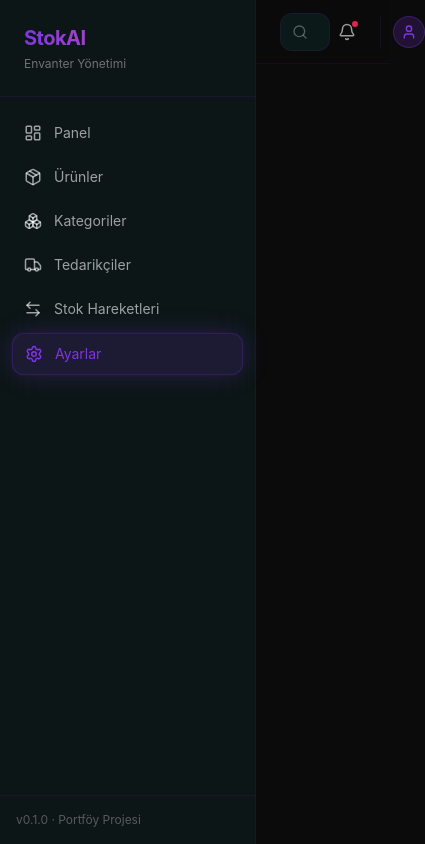
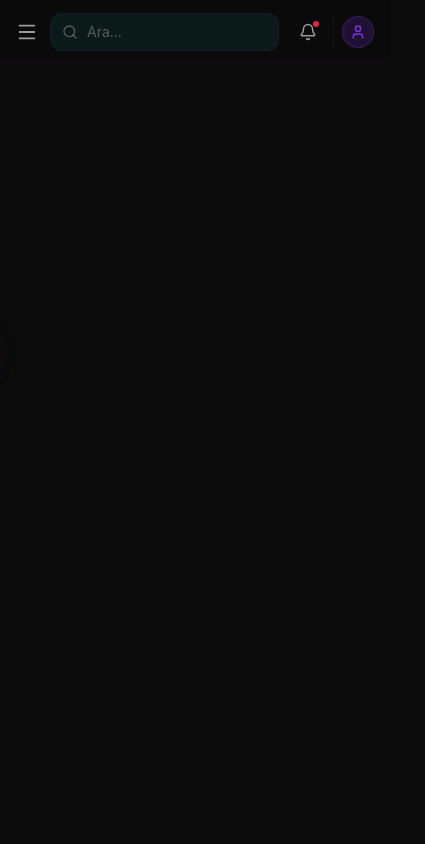
Before and after one commit to azizenesozturk/ai-stok-yonetim-sistemi, a React app in the folder frontend/: page /settings in a window 390 px wide. Shown: the whole page, 425 px wide, since content can reach past the window. Built offline with nearby package versions, Linux system fonts and the light colour scheme; the HTML template or start-up script is replaced by a standard one.

Commit message:
Mobil uyumluluk eklendi: responsive sidebar, grid ve tablolar

```diff
--- a/frontend/src/App.jsx
+++ b/frontend/src/App.jsx
@@ -1,28 +1,31 @@
+import { useState } from 'react'
 import { BrowserRouter, Routes, Route } from 'react-router-dom'
 import Sidebar from './components/Sidebar'
 import Topbar from './components/Topbar'
 import Dashboard from './pages/Dashboard'
 import Products from './pages/Products'
-import Movements from './pages/Movements'
+import ProductDetail from './pages/ProductDetail'
 import Categories from './pages/Categories'
 import Suppliers from './pages/Suppliers'
-import ProductDetail from './pages/ProductDetail'
+import Movements from './pages/Movements'
 
 function App() {
+  const [sidebarOpen, setSidebarOpen] = useState(false)
+
   return (
     <BrowserRouter>
       <div className="min-h-screen bg-background text-white">
-        <Sidebar />
-        <div className="ml-64">
-          <Topbar />
-          <main className="p-6">
+        <Sidebar isOpen={sidebarOpen} onClose={() => setSidebarOpen(false)} />
+        <div className="md:ml-64">
+          <Topbar onMenuClick={() => setSidebarOpen(true)} />
+          <main className="p-4 md:p-6">
             <Routes>
+              <Route path="/" element={<Dashboard />} />
+              <Route path="/products" element={<Products />} />
               <Route path="/products/:id" element={<ProductDetail />} />
               <Route path="/categories" element={<Categories />} />
               <Route path="/suppliers" element={<Suppliers />} />
               <Route path="/movements" element={<Movements />} />
-              <Route path="/" element={<Dashboard />} />
-              <Route path="/products" element={<Products />} />
             </Routes>
           </main>
         </div>
--- a/frontend/src/components/Sidebar.jsx
+++ b/frontend/src/components/Sidebar.jsx
@@ -1,5 +1,5 @@
 import { Link, useLocation } from 'react-router-dom'
-import { LayoutDashboard, Package, Boxes, Truck, ArrowLeftRight, Settings } from 'lucide-react'
+import { LayoutDashboard, Package, Boxes, Truck, ArrowLeftRight, Settings, X } from 'lucide-react'
 
 const menuItems = [
   { icon: LayoutDashboard, label: 'Panel', path: '/' },
@@ -10,16 +10,33 @@ const menuItems = [
   { icon: Settings, label: 'Ayarlar', path: '/settings' },
 ]
 
-function Sidebar() {
+function Sidebar({ isOpen, onClose }) {
   const location = useLocation()
 
   return (
-    <aside className="fixed left-0 top-0 h-screen w-64 bg-surface/40 backdrop-blur-xl border-r border-primary/10 flex flex-col">
-      <div className="p-6 border-b border-primary/10">
+    <>
+      {/* Mobilde karartma arka planı - sidebar açıkken içeriğin üstüne gelir */}
+      {isOpen && (
+        <div
+          onClick={onClose}
+          className="fixed inset-0 bg-black/60 backdrop-blur-sm z-30 md:hidden"
+        />
+      )}
+
+      <aside
+        className={`fixed left-0 top-0 h-screen w-64 bg-surface/40 backdrop-blur-xl border-r border-primary/10 flex flex-col z-40 transition-transform duration-300
+          ${isOpen ? 'translate-x-0' : '-translate-x-full'} md:translate-x-0`}
+      >
+        <div className="p-6 border-b border-primary/10 flex items-center justify-between">
+          <div>
             <h1 className="text-xl font-bold tracking-tight bg-gradient-to-r from-primary to-accent-magenta bg-clip-text text-transparent">
               StokAI
             </h1>
             <p className="text-xs text-white/40 mt-1">Envanter Yönetimi</p>
+          </div>
+          <button onClick={onClose} className="md:hidden text-white/40 hover:text-white">
+            <X size={20} />
+          </button>
         </div>
 
         <nav className="flex-1 px-3 py-4 space-y-1">
@@ -30,6 +47,7 @@ function Sidebar() {
               <Link
                 key={item.label}
                 to={item.path}
+                onClick={onClose}
                 className={`w-full flex items-center gap-3 px-3 py-2.5 rounded-xl text-sm transition-all duration-200
                   ${isActive
                     ? 'bg-primary/15 text-primary border border-primary/20 glow-primary'
@@ -47,6 +65,7 @@ function Sidebar() {
           <p className="text-xs text-white/30">v0.1.0 · Portföy Projesi</p>
         </div>
       </aside>
+    </>
   )
 }
 
--- a/frontend/src/components/Topbar.jsx
+++ b/frontend/src/components/Topbar.jsx
@@ -1,23 +1,27 @@
-import { Search, Bell, User } from 'lucide-react'
+import { Search, Bell, User, Menu } from 'lucide-react'
 
-function Topbar() {
+function Topbar({ onMenuClick }) {
   return (
-    <header className="sticky top-0 z-10 h-16 bg-background/70 backdrop-blur-xl border-b border-primary/10 flex items-center justify-between px-6">
-      <div className="relative w-80">
+    <header className="sticky top-0 z-20 h-16 bg-background/70 backdrop-blur-xl border-b border-primary/10 flex items-center justify-between px-4 md:px-6 gap-3">
+      <button onClick={onMenuClick} className="md:hidden text-white/60 hover:text-white flex-shrink-0">
+        <Menu size={22} />
+      </button>
+
+      <div className="relative flex-1 max-w-80">
         <Search size={16} className="absolute left-3 top-1/2 -translate-y-1/2 text-white/30" />
         <input
           type="text"
-          placeholder="Ürün, kategori veya tedarikçi ara..."
+          placeholder="Ara..."
           className="w-full bg-surface/50 border border-primary/10 rounded-xl pl-9 pr-3 py-2 text-sm text-white placeholder:text-white/30 focus:outline-none focus:border-primary/40 focus:shadow-[0_0_16px_-4px_rgba(126,54,226,0.4)] transition-all"
         />
       </div>
 
-      <div className="flex items-center gap-4">
+      <div className="flex items-center gap-2 md:gap-4 flex-shrink-0">
         <button className="relative p-2 rounded-xl hover:bg-white/5 transition-colors">
           <Bell size={18} className="text-white/60" />
           <span className="absolute top-1.5 right-1.5 w-1.5 h-1.5 bg-error rounded-full" />
         </button>
-        <div className="flex items-center gap-2 pl-3 border-l border-primary/10">
+        <div className="flex items-center gap-2 pl-2 md:pl-3 border-l border-primary/10">
           <div className="w-8 h-8 rounded-full bg-primary/20 border border-primary/30 flex items-center justify-center">
             <User size={16} className="text-primary" />
           </div>
--- a/frontend/src/pages/Categories.jsx
+++ b/frontend/src/pages/Categories.jsx
@@ -100,7 +100,7 @@ function Categories() {
         </form>
       )}
 
-      <div className="grid grid-cols-3 gap-4">
+      <div className="grid grid-cols-1 sm:grid-cols-2 lg:grid-cols-3 gap-4">
         {loading && <p className="text-white/40">Yükleniyor...</p>}
         {!loading && categories.length === 0 && <p className="text-white/40">Henüz kategori yok</p>}
         {!loading && categories.map((c) => (
--- a/frontend/src/pages/Dashboard.jsx
+++ b/frontend/src/pages/Dashboard.jsx
@@ -41,7 +41,7 @@ function Dashboard() {
 
       {!loading && !error && (
         <>
-          <div className="grid grid-cols-4 gap-4 mb-6">
+          <div className="grid grid-cols-2 md:grid-cols-4 gap-4 mb-6">
             <StatCard icon={Package} label="Toplam Ürün" value={products.length} accent="primary" />
             <StatCard icon={AlertTriangle} label="Kritik Stok" value={lowStock.length} accent="warning" />
             <StatCard
--- a/frontend/src/pages/Movements.jsx
+++ b/frontend/src/pages/Movements.jsx
@@ -50,7 +50,7 @@ function Movements() {
         </button>
       </div>
 
-      <div className="bg-surface/40 border border-primary/10 rounded-2xl overflow-hidden">
+      <div className="bg-surface/40 border border-primary/10 rounded-2xl overflow-x-auto">
         <table className="w-full text-sm">
           <thead>
             <tr className="border-b border-primary/10 text-white/40 text-left">
--- a/frontend/src/pages/ProductDetail.jsx
+++ b/frontend/src/pages/ProductDetail.jsx
@@ -137,7 +137,7 @@ function ProductDetail() {
         </div>
       )}
 
-      <div className="grid grid-cols-3 gap-4 mb-6">
+      <div className="grid grid-cols-1 sm:grid-cols-3 gap-4 mb-6">
         <div className="bg-surface/40 border border-primary/10 rounded-2xl p-5">
           <p className="text-white/40 text-xs mb-1">Kritik Stok Eşiği</p>
           <p className="text-xl font-bold text-white">{product.min_stock_level} adet</p>
--- a/frontend/src/pages/Products.jsx
+++ b/frontend/src/pages/Products.jsx
@@ -54,7 +54,7 @@ function Products() {
         />
       </div>
 
-      <div className="bg-surface/40 border border-primary/10 rounded-2xl overflow-hidden">
+      <div className="bg-surface/40 border border-primary/10 rounded-2xl overflow-x-auto">
         <table className="w-full text-sm">
           <thead>
             <tr className="border-b border-primary/10 text-white/40 text-left">
--- a/frontend/src/pages/Suppliers.jsx
+++ b/frontend/src/pages/Suppliers.jsx
@@ -117,7 +117,7 @@ function Suppliers() {
         </form>
       )}
 
-      <div className="grid grid-cols-3 gap-4">
+      <div className="grid grid-cols-1 sm:grid-cols-2 lg:grid-cols-3 gap-4">
         {loading && <p className="text-white/40">Yükleniyor...</p>}
         {!loading && suppliers.length === 0 && <p className="text-white/40">Henüz tedarikçi yok</p>}
         {!loading && suppliers.map((s) => (
```
Lines whose indentation alone changed are shown as unchanged.
